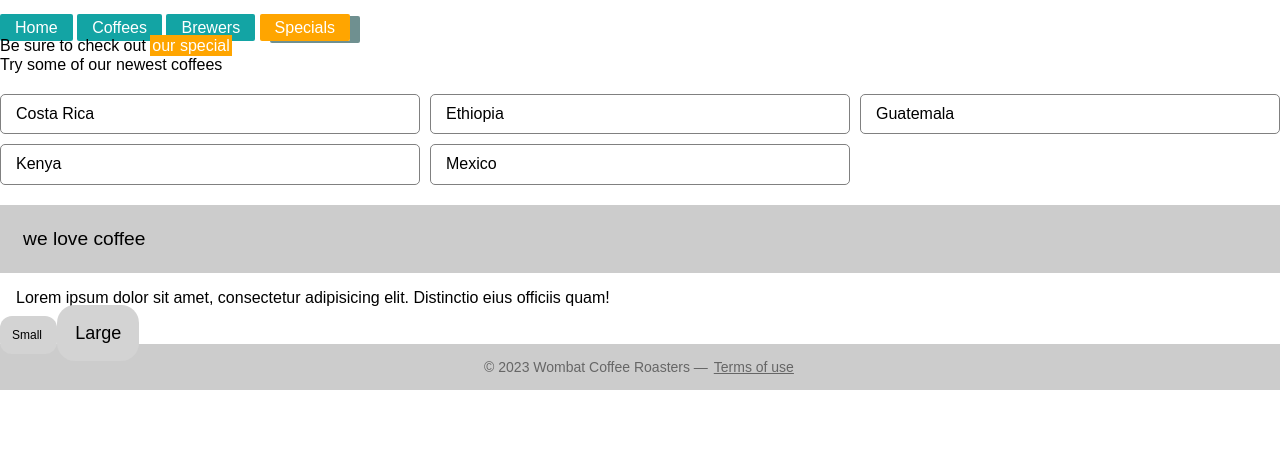
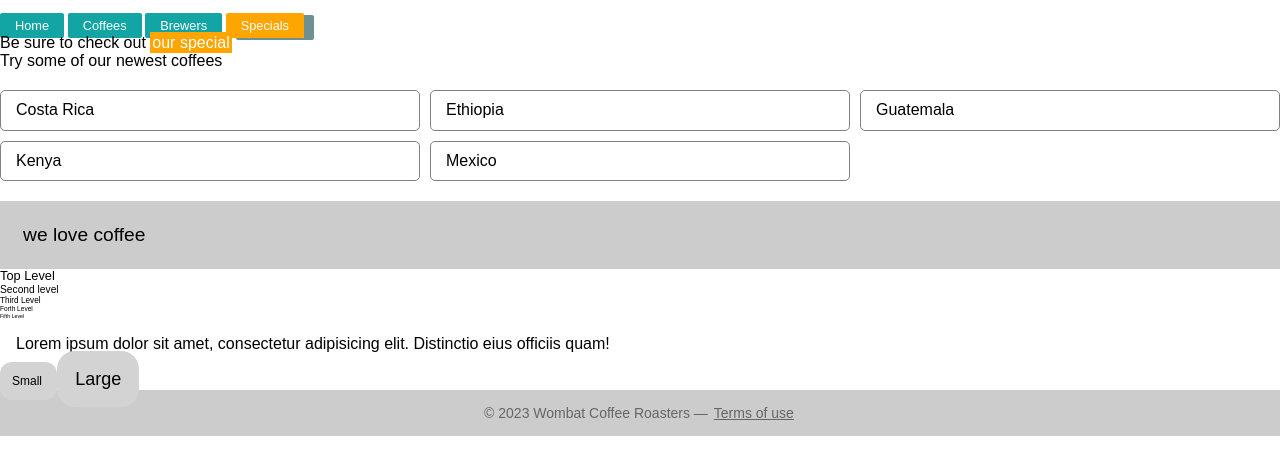
Before and after one commit to huyhai1994/css-indepth, a website built with webpack: page index.html in a window 1280 px wide. Shown: the part 61-536 px from the top of the page. Built offline with nearby package versions, Linux system fonts and the light colour scheme.

Commit message:
Listing 2.5 Applying ems to list and Listing 2.6 Nested Lists

```diff
--- a/css/style.css
+++ b/css/style.css
@@ -12,6 +12,10 @@ body {
 h1 {
   color: #2f4f4f;
   margin-bottom: 10px; /*reduces the margins*/
+}
+
+ul {
+  font-size: 0.8em;
 }
 
 a:link {
--- a/index.html
+++ b/index.html
@@ -37,6 +37,21 @@
 <div class="slogan">
   we love coffee
 </div>
+<ul>
+  <li>Top Level</li>
+  <ul>
+    <li>Second level</li>
+    <ul>
+      <li>Third Level</li>
+      <ul>
+        <li>Forth Level</li>
+        <ul>
+          <li>Fifth Level</li>
+        </ul>
+      </ul>
+    </ul>
+  </ul>
+</ul>
 <div class="padded">
   Lorem ipsum dolor sit amet, consectetur adipisicing elit. Distinctio eius officiis quam!
 </div>
```
